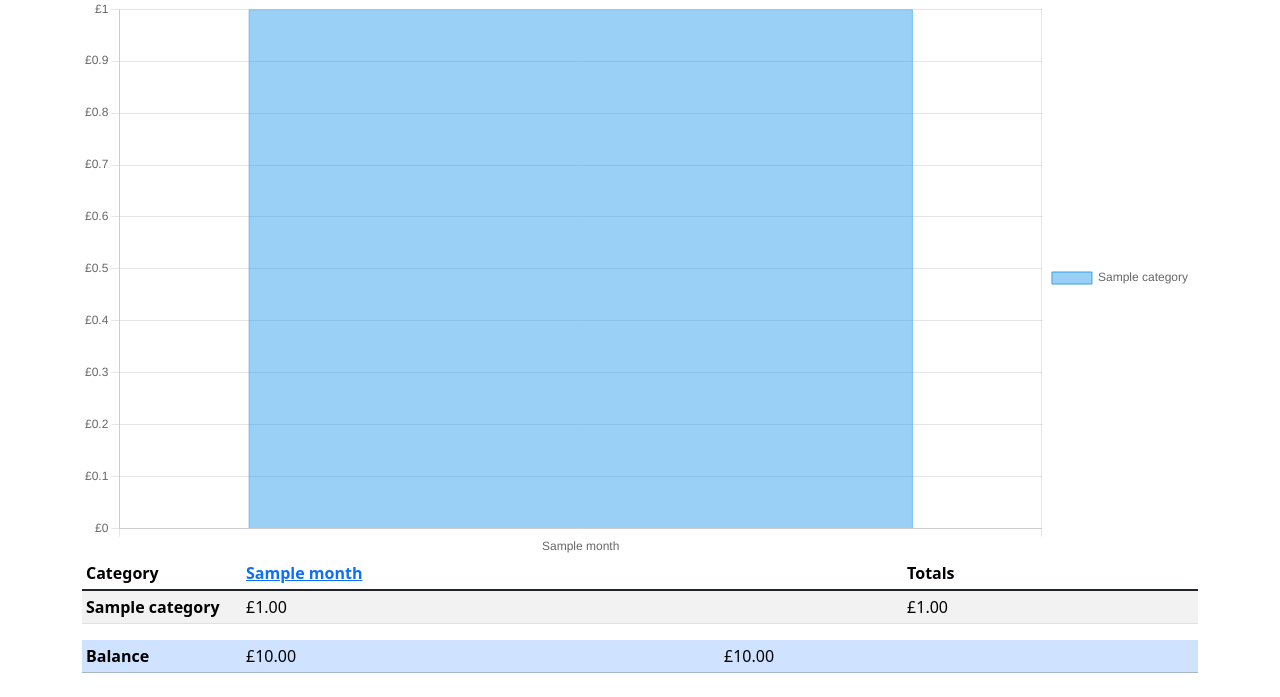
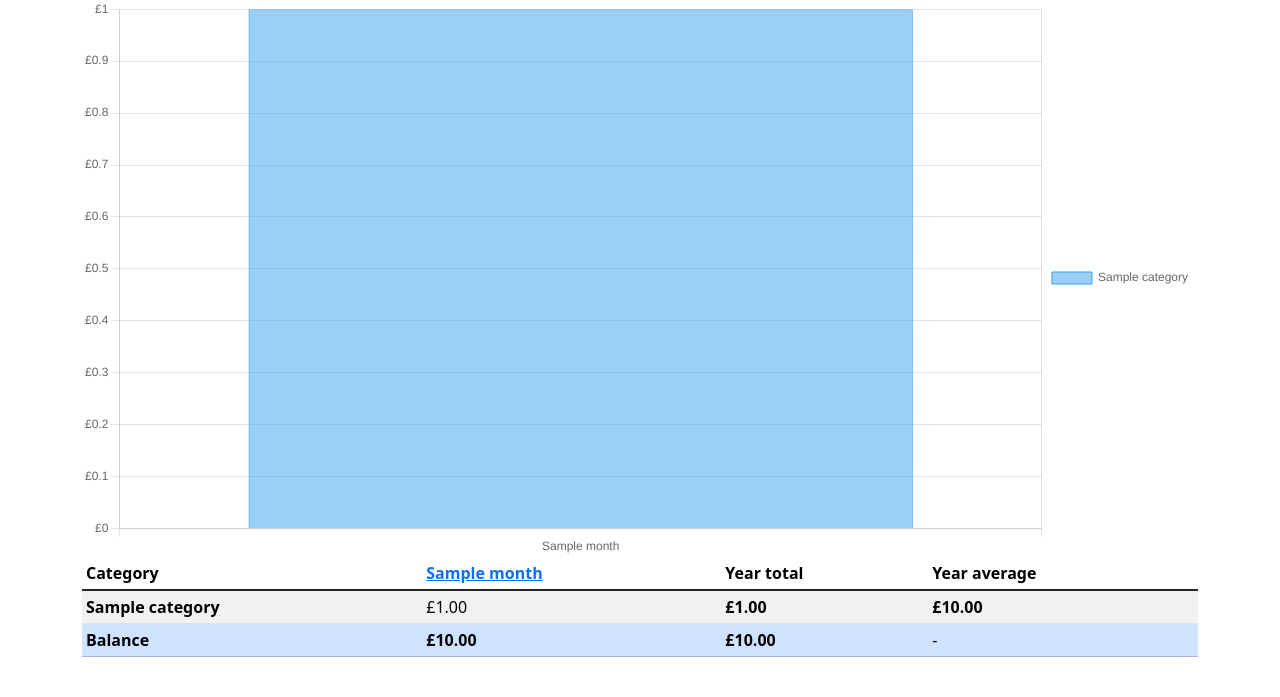
Before and after one commit to jameshanlon/finances, a Python web app: template templates/index.html in a window 1280 px wide. Shown: the part 103-800 px from the top of the page. Run offline with Jinja, Linux system fonts and the light colour scheme; the template is opened without the code that fills it: most values are stand-ins (such as "Sample title", 1, 10 or a date in 2020); style sheets or scripts are compiled from the project's sources.

Commit message:
Add averages and fix formatting of year summary tables

```diff
--- a/templates/index.html
+++ b/templates/index.html
@@ -19,7 +19,7 @@
     <table class="table table-sm table-striped table-hover sortable">
       <thead>
         <tr>
-          <th scope="col" style="width:10em">Category</th>
+          <th scope="col">Category</th>
           {% for month in months %}
           <th scope="col">
             <a href="transactions-{{month.value}}-{{year.index}}.html">
@@ -27,7 +27,8 @@
             </a>
           </th>
           {% endfor %}
-          <th scope="col">Totals</th>
+          <th scope="col">Year total</th>
+          <th scope="col">Year average</th>
         </tr>
       </thead>
       <tbody class="table-group-divider">
@@ -40,22 +41,24 @@
           </td>
           {% endfor %}
           <td sorttable_customkey="{{year.total_amount(category)}}">
-            {{"£{:,.2f}".format(year.total_amount(category))}}
+            <strong>{{"£{:,.2f}".format(year.total_amount(category))}}</strong>
+          </td>
+          <td sorttable_customkey="{{year.average_amount(category)}}">
+            <strong>{{"£{:,.2f}".format(year.average_amount(category))}}</strong>
           </td>
         </tr>
         {% endfor %}
       </tbody>
-    </table>
-    <table class="table table-sm">
-      <tbody>
+      <tfoot>
         <tr class="table-primary">
-          <th scope="row" style="width:10em">Balance</th>
+          <th scope="row">Balance</th>
           {% for month in year.months %}
-          <td>{{"£{:,.2f}".format(month.balance())}}</td>
+          <td><strong>{{"£{:,.2f}".format(month.balance())}}</strong></td>
           {% endfor %}
-          <td>{{"£{:,.2f}".format(year.balance())}}</td>
+          <td><strong>{{"£{:,.2f}".format(year.balance())}}</strong></td>
+          <td>-</td>
         </tr>
-      </tbody>
+      </tfoot>
     </table>
     {% endfor %}
 
```
Also changed, not shown: finances/finances.py (+8 -4 lines).
